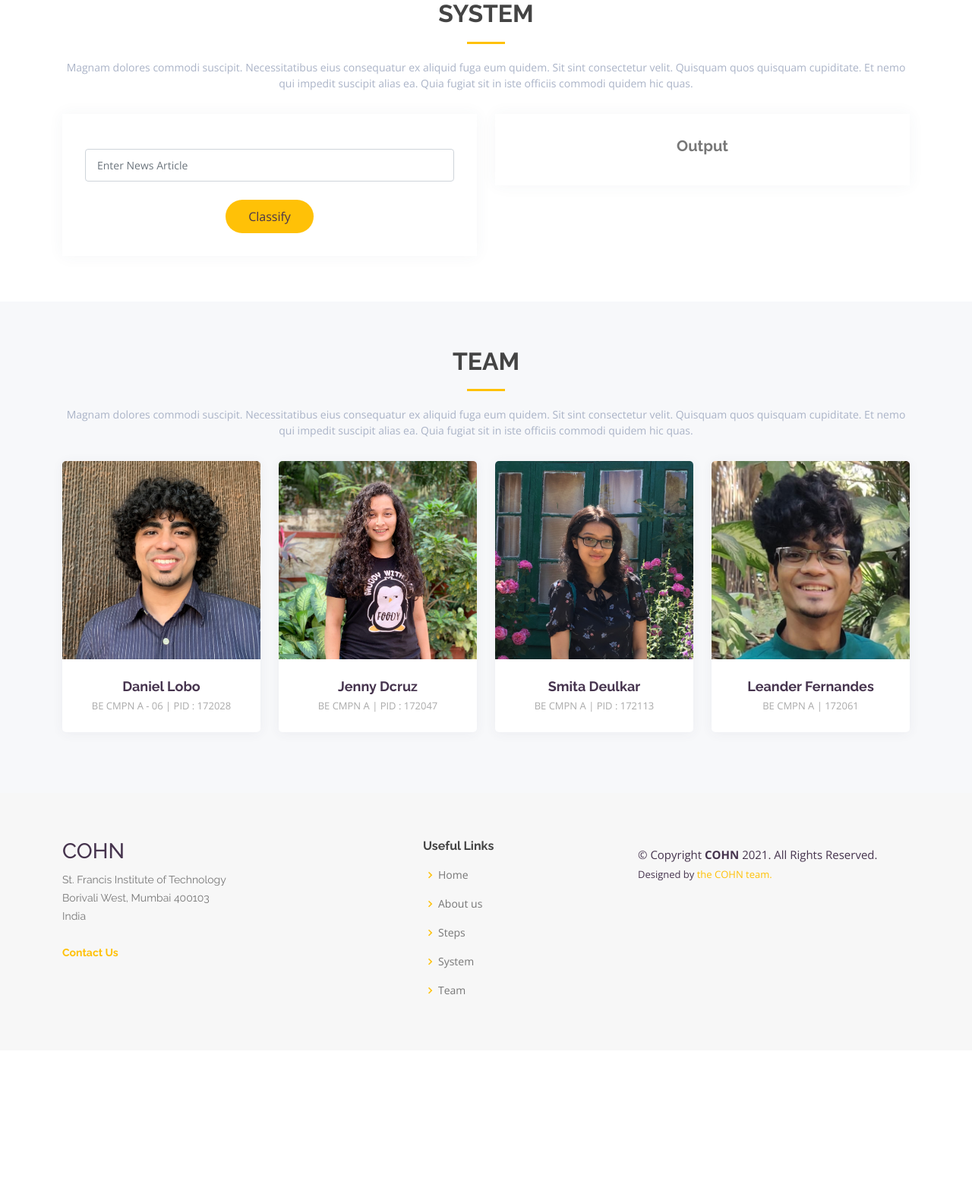
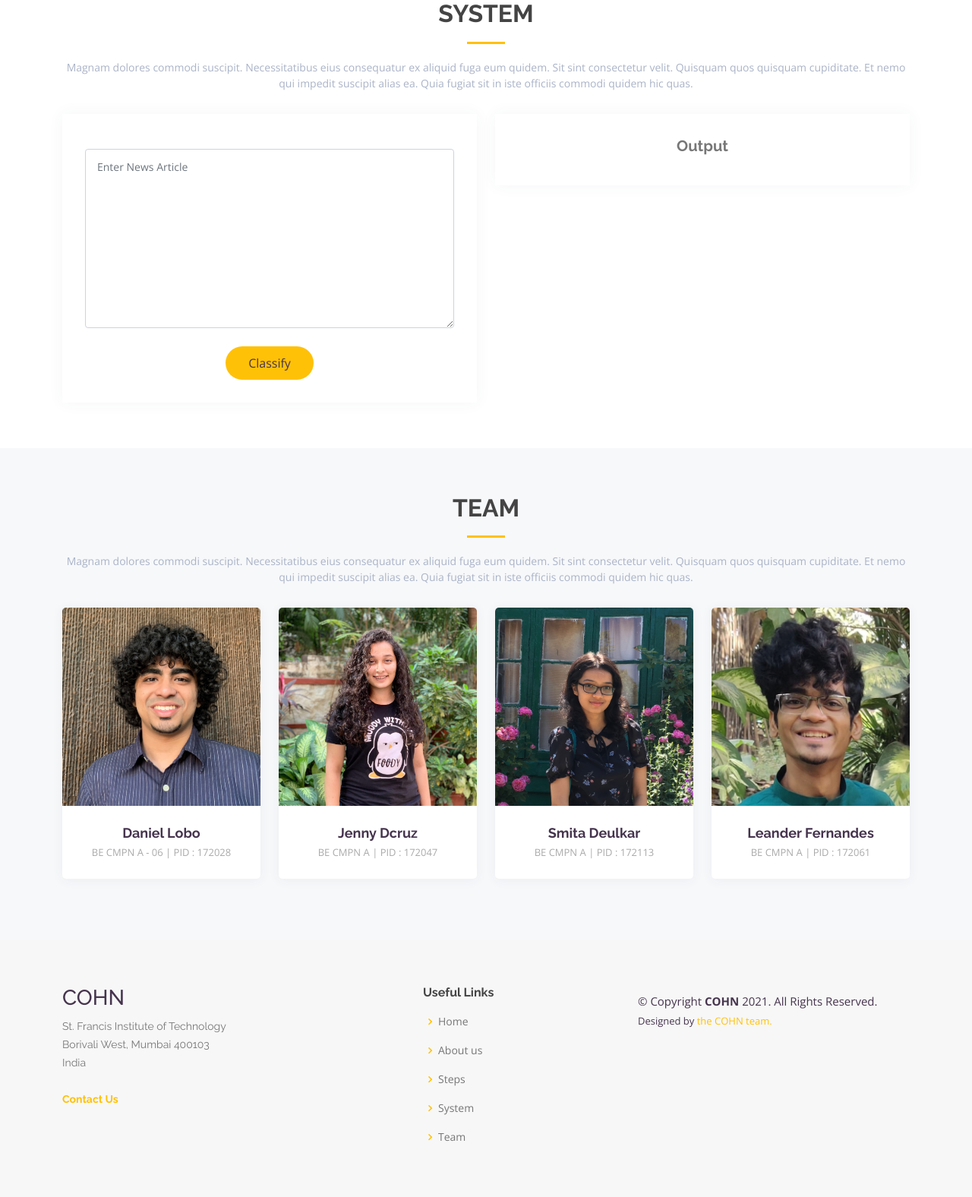
Before and after one commit to danlobo1999/classification-of-hindi-news, a Flask app: page / in a window 1280 px wide. Shown: the part 2448-4024 px from the top of the page at 76% size. Before the commit the page ends 3758 px from the top, so only its background shows below. Run offline with Flask 2, Linux system fonts and the light colour scheme; some libraries are stand-ins or nearby versions.

Commit message:
modified : system input area styling

```diff
--- a/flask-app/templates/index.html
+++ b/flask-app/templates/index.html
@@ -177,7 +177,7 @@
           <div class="col-lg-6">
             <form action="" method="POST" role="form" class="php-email-form">
               <div class="form-group mt-3">
-                <input class="form-control" name="text" rows="10" placeholder="Enter News Article" required></input>
+                <textarea class="form-control" name="text" rows="10" placeholder="Enter News Article" required></textarea>
               </div>
               <br>
               <div class="text-center"><button type="submit">Classify</button></div>
@@ -194,20 +194,6 @@
                   <!-- <p>A108 Adam Street, New York, NY 535022</p> -->
                 </div>
               </div>
-              <!-- <div class="col-md-6">
-                <div class="info-box mt-4">
-                  <i class="bx bx-envelope"></i>
-                  <h3>Email Us</h3>
-                  <p>info@example.com<br>system@example.com</p>
-                </div>
-              </div>
-              <div class="col-md-6">
-                <div class="info-box mt-4">
-                  <i class="bx bx-phone-call"></i>
-                  <h3>Call Us</h3>
-                  <p>+1 5589 55488 55<br>+1 6678 254445 41</p>
-                </div>
-              </div> -->
             </div>
           </div>
 
@@ -294,7 +280,7 @@
               </div>
               <div class="member-info">
                 <h4>Leander Fernandes</h4>
-                <span>BE CMPN A | 172061</span>
+                <span>BE CMPN A | PID : 172061</span>
               </div>
             </div>
           </div>
```
